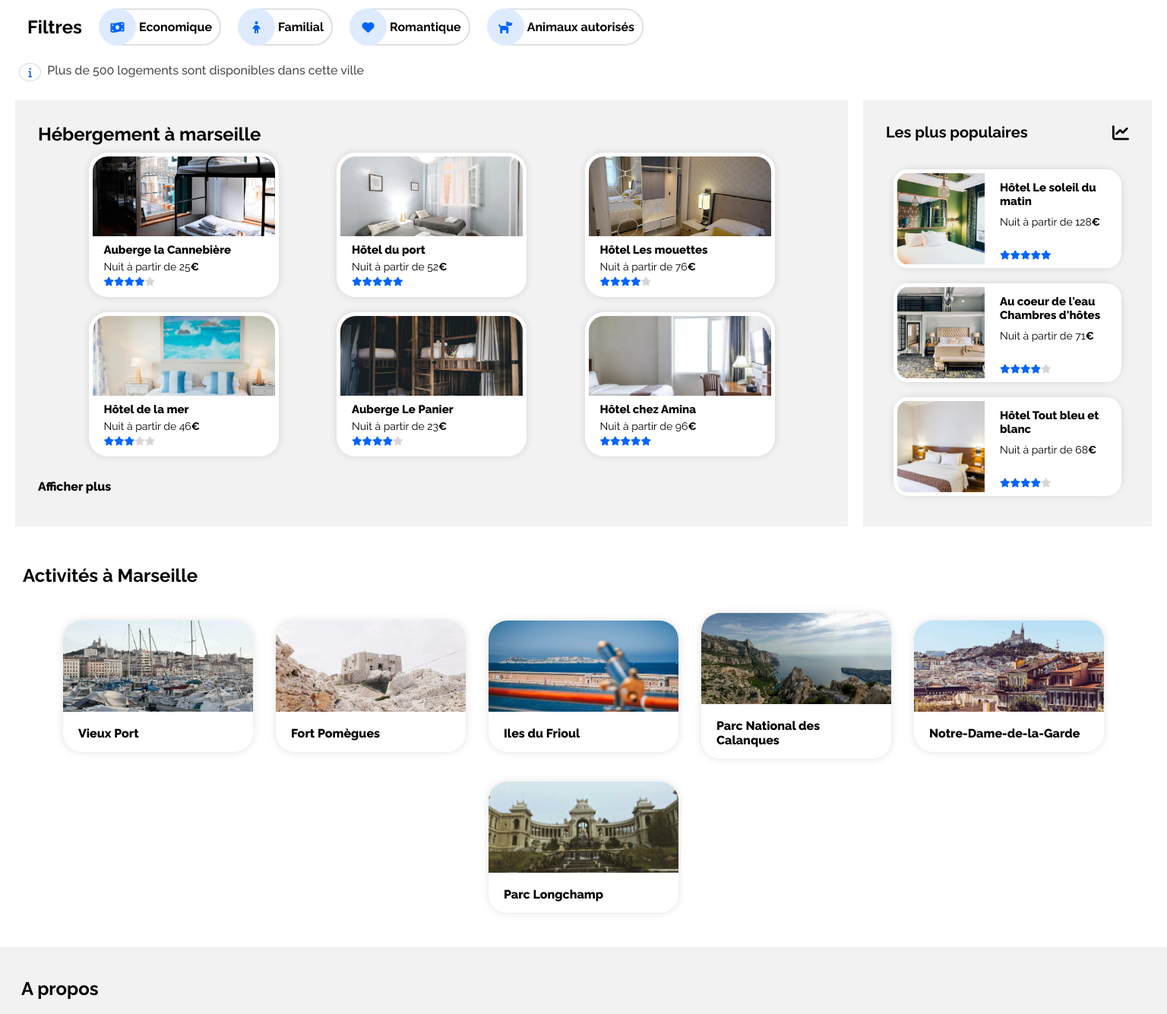
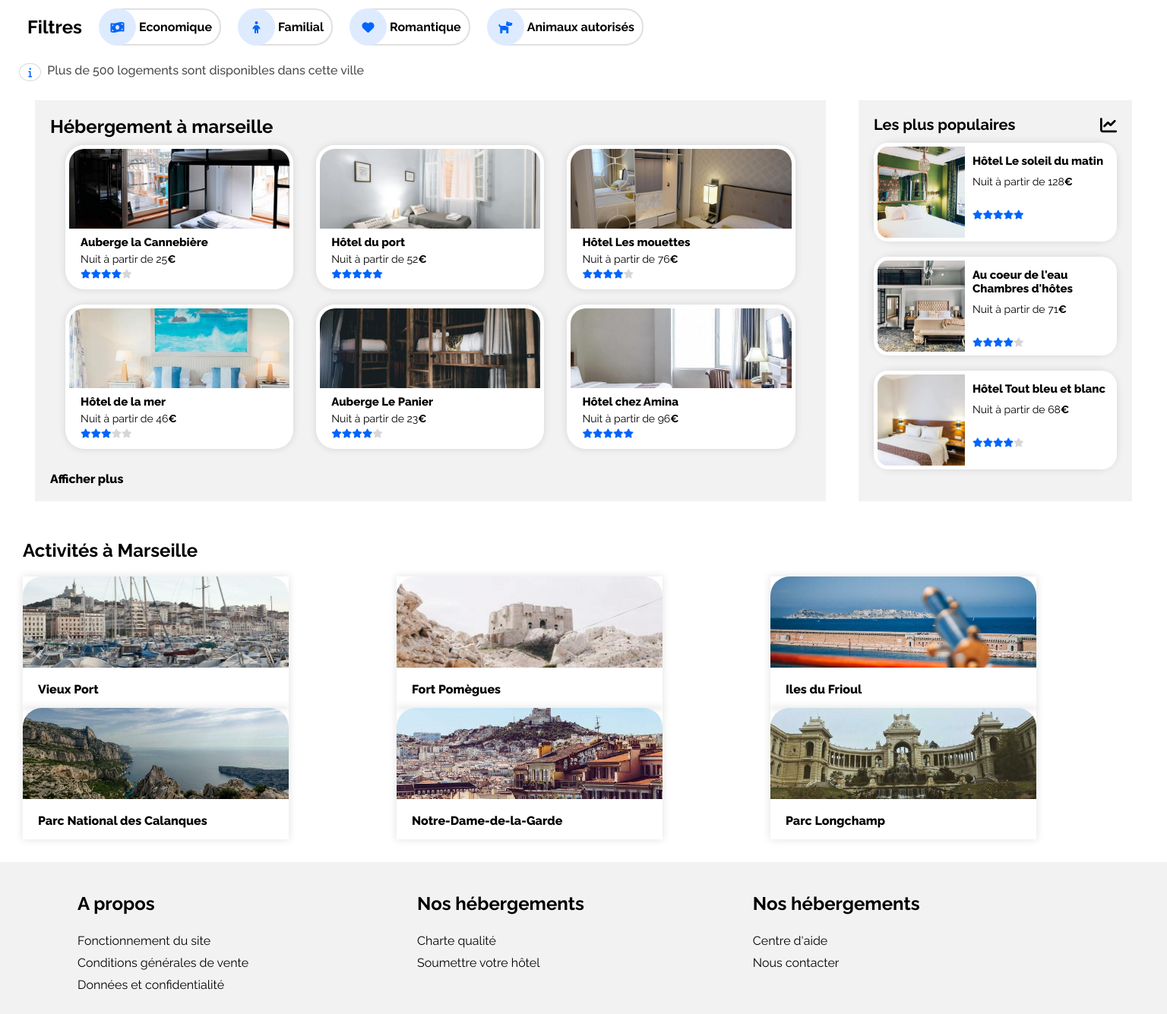
Before and after one commit to Kiraen/Kiraen.github.io, a plain HTML site: page index.html in a window 1536 px wide. Shown: the part 286-1621 px from the top of the page at 76% size. Drawn offline with Linux system fonts and the light colour scheme.

Commit message:
responsive desktop hosting, popular, and common fix for mobile

```diff
--- a/css/theme.css
+++ b/css/theme.css
@@ -295,7 +295,7 @@ aside > h2 {
 .flex-row {
   display: flex;
   flex-wrap: nowrap;
-  margin-bottom: 2.5rem;
+  margin-bottom: 0rem;
 }
 .between {
   justify-content: space-between;
@@ -406,6 +406,8 @@ aside > h2 {
   font-weight: 800;
 }
 
+/* FOOTER */
+
 footer {
   background: #f2f2f2;
   width: 100vw;
--- a/css/theme.responsive.css
+++ b/css/theme.responsive.css
@@ -1,5 +1,27 @@
+/* MOBILE S */
 
-/* MOBILE S */
+@media screen and (min-width: 280px) and (max-width: 319px) {
+  .register {
+    left: 70%;
+  }
+
+  .pop-content-text {
+    padding: 0.8rem;
+  }
+
+  .pop-content-text h2 {
+    font-size: 1.2rem;
+  }
+
+  .pop-content-text p {
+    font-size: 1rem;
+  }
+
+  .popular-container p i {
+    padding-top: 0.5rem;
+  }
+}
+
 @media screen and (min-width: 320px) and (max-width: 374px) {
   /* POPULAR */
   .pop-content-text {
@@ -8,7 +30,6 @@
 
   .pop-content-text h2 {
     font-size: 1.4rem;
-    font-weight: 600;
   }
 
   .pop-content-text p {
@@ -21,8 +42,7 @@
 }
 
 /* Desktop L */
-@media screen and (min-width: 1320px) and (max-width: 1920px)
- {
+@media screen and (min-width: 768px) and (max-width: 1980px) {
   /* NAVIGATION */
   .contain-nav {
     display: flex;
@@ -82,13 +102,13 @@
 
   .popular-and-hosting {
     flex-direction: row;
-    justify-content: space-evenly;
+    margin: 0 3%;
   }
   /* HOSTING */
 
-  main{
+  main {
+    padding: 2rem;
     background: #f2f2f2;
-    margin: 0 2rem;
   }
 
   .container-1 {
@@ -98,22 +118,22 @@
   }
 
   .hosting-container {
-    width: 100%;
-    max-width: 25rem;
+    width: 30%;
+  }
 
-  }
   /* POPULAR CONTENT */
 
-  aside{
-    margin-right: 2rem;
+  aside {
+    padding: 2rem;
+    margin-left: 3%;
   }
 
-  .popular-container{
-    max-width: 30rem;
+  .popular-container {
+    max-height: 100%;
   }
 
-  .pop-content-text{
-    padding: 1rem 2rem ;
+  .pop-content-text {
+    padding: 1rem;
   }
 
   .container-2 {
@@ -122,20 +142,39 @@
 
   /* ACTIVITIES  */
 
-  .container-3 {
-    flex-direction: row;
-    flex-wrap: wrap;
-    justify-content: center;
+  .activities-container {
+    width: 100%;
+    border-radius: 0;
+    margin: 0;
   }
 
-  .activities-container {
-    background
-    width: 100%;
-    max-width: 25rem;
+  .container-3 {
+    display: grid;
+    grid-gap: 0rem 0%;
+    grid-template-rows: 1fr 1fr;
+    grid-template-columns: 1fr 1fr 1fr;
+  }
+
+  .activities-two-columns {
+  }
+
+  /* FOOTER */
+
+  .footer-container {
+    display: flex;
+  }
+
+  .footer-content {
+    margin-right: 10%;
+    margin-left: 5%;
   }
 }
 
-/* Tablette and Desktop */
-@media screen and (min-width: 768px) and (max-width: 1319px){
+@media screen and (min-width: 1754px) and (max-width: 1980px) {
+  .hosting-container {
+  }
+}
 
+/* Tablette and Desktop S */
+@media screen and (min-width: 768px) and (max-width: 1439px) {
 }
--- a/index.html
+++ b/index.html
@@ -210,7 +210,7 @@
   <section class="activities-section" id="activities">
 
     <h2>Activités à Marseille</h2>
-    <div class="container container-3">
+    <div class="container container-3 activities-two-columns">
       <div class="activities-container shadow">
         <a href="#">
           <img class="img-size-3" src="./images/activites/4_small/reno-laithienne-QUgJhdY5Fyk-unsplash.jpg" alt="">
@@ -238,7 +238,7 @@
         </a>
       </div>
 
-      <div class="activities-container shadow">
+      <div class="activities-container shadow activities-two-columns">
         <a href="#">
           <img class="img-size-3" src="./images/activites/4_small/kilyan-sockalingum-NR8-cBCN3aI-unsplash.jpg" alt="">
           <div class="activities-content-text">
@@ -268,24 +268,30 @@
   </section>
 
   <footer>
+    <div class="footer-container">
+      <div class="footer-content">
         <h2>A propos</h2>
         <ul>
           <li><a href="#">Fonctionnement du site</a></li>
           <li><a href="#">Conditions générales de vente</a></li>
           <li><a href="#">Données et confidentialité</a></li>
         </ul>
-
+      </div>
+      <div class="footer-content">
         <h2>Nos hébergements</h2>
         <ul>
           <li><a href="#">Charte qualité</a></li>
           <li><a href="#">Soumettre votre hôtel</a></li>
         </ul>
-
+      </div>
+      <div class="footer-content">
         <h2>Nos hébergements</h2>
         <ul>
           <li><a href="#">Centre d'aide</a></li>
           <li><a href="#">Nous contacter</a></li>
         </ul>
+      </div>
+    </div>
 
 
 
```
Lines whose indentation alone changed are shown as unchanged.
